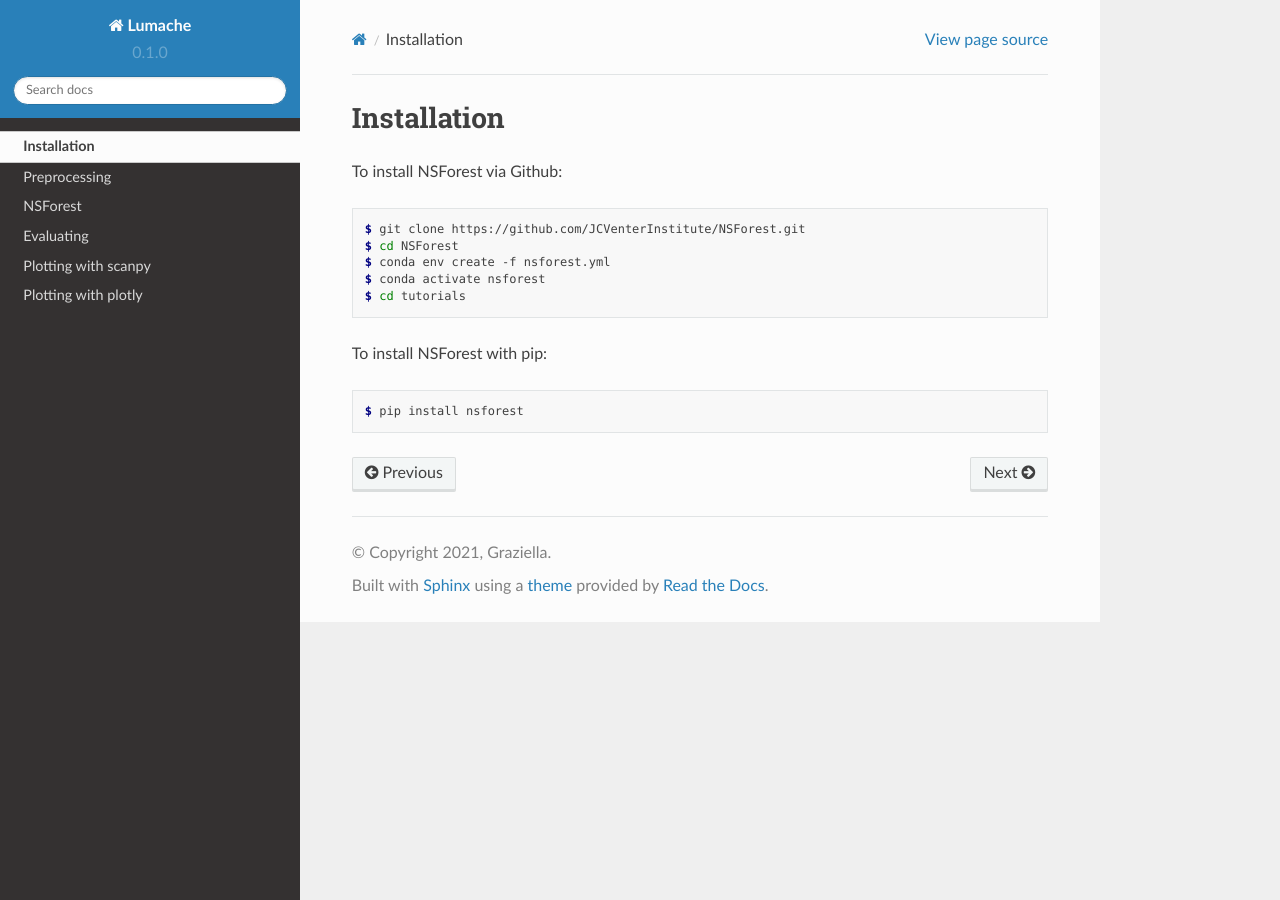
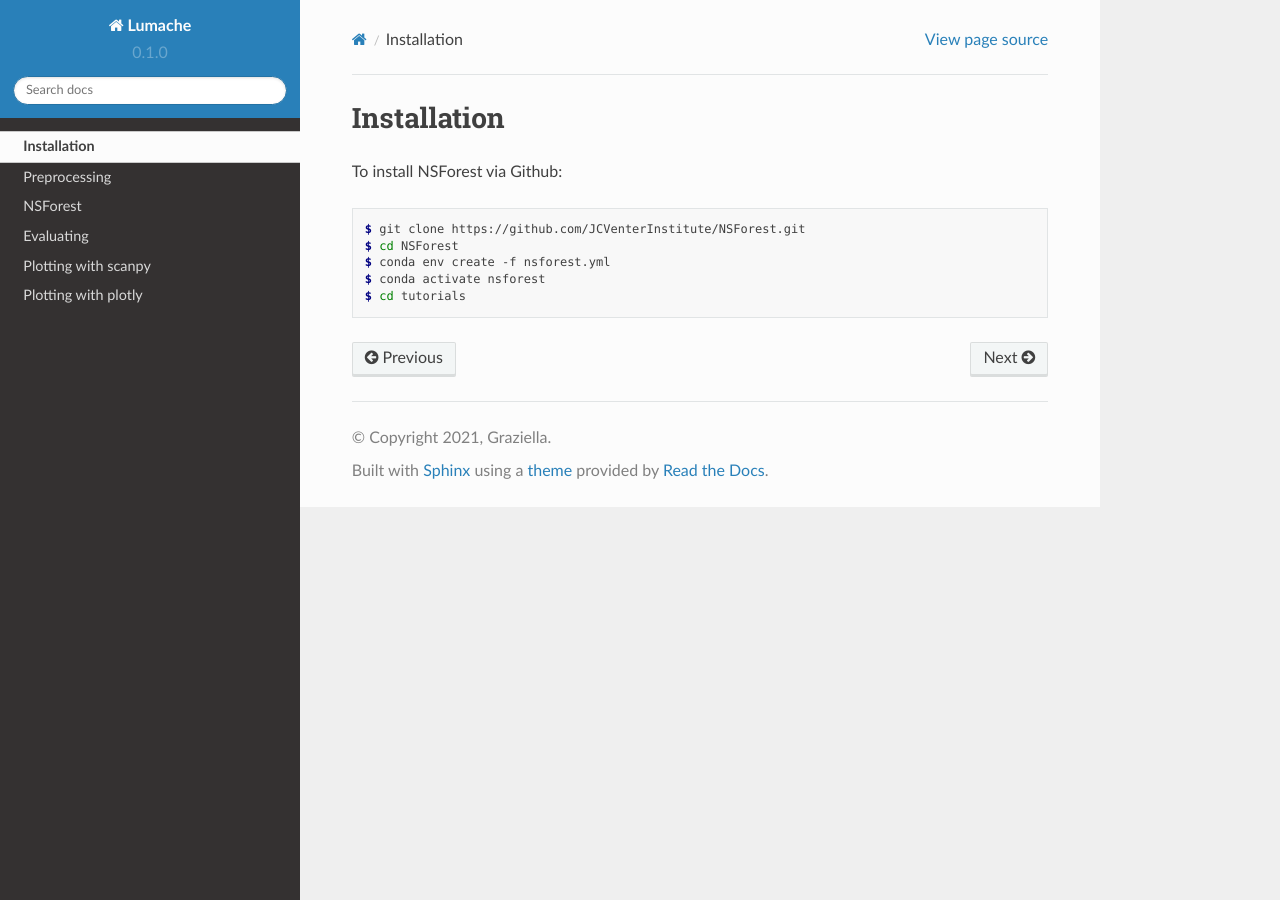
Before and after one commit to JCVenterInstitute/NSForest, a Sphinx documentation site: the page built from docs/source/installation.rst, in a window 1280 px wide. Built offline with Sphinx 7.4.7 and the Read the Docs theme 2.0.0, drawn with Linux system fonts in a browser that asks for light colours.

Commit message:
removing pip

```diff
--- a/docs/source/installation.rst
+++ b/docs/source/installation.rst
@@ -10,9 +10,3 @@ To install NSForest via Github:
    $ conda env create -f nsforest.yml
    $ conda activate nsforest
    $ cd tutorials
-
-To install NSForest with pip:
-
-.. code-block:: console
-
-   $ pip install nsforest
```
Also changed, not shown: 1 other file.
